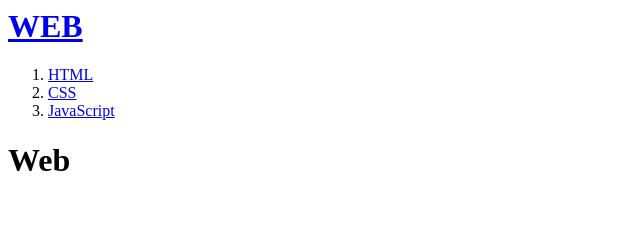
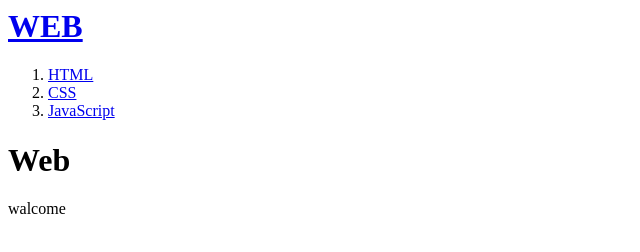
Before and after one commit to executer10/my_first_web_site, a plain HTML site: page index.html in a window 1280 px wide. Shown: the full height of the page, 0-640 px from the left. Drawn offline with Linux system fonts and the light colour scheme.

Commit message:
Add files via upload

```diff
--- a/index.html
+++ b/index.html
@@ -12,6 +12,6 @@
     <li><a href="3.html">JavaScript</a></li>
   </ol>
   <h1>Web</h1>
-
+  walcome
 </body>
 <html>
```
